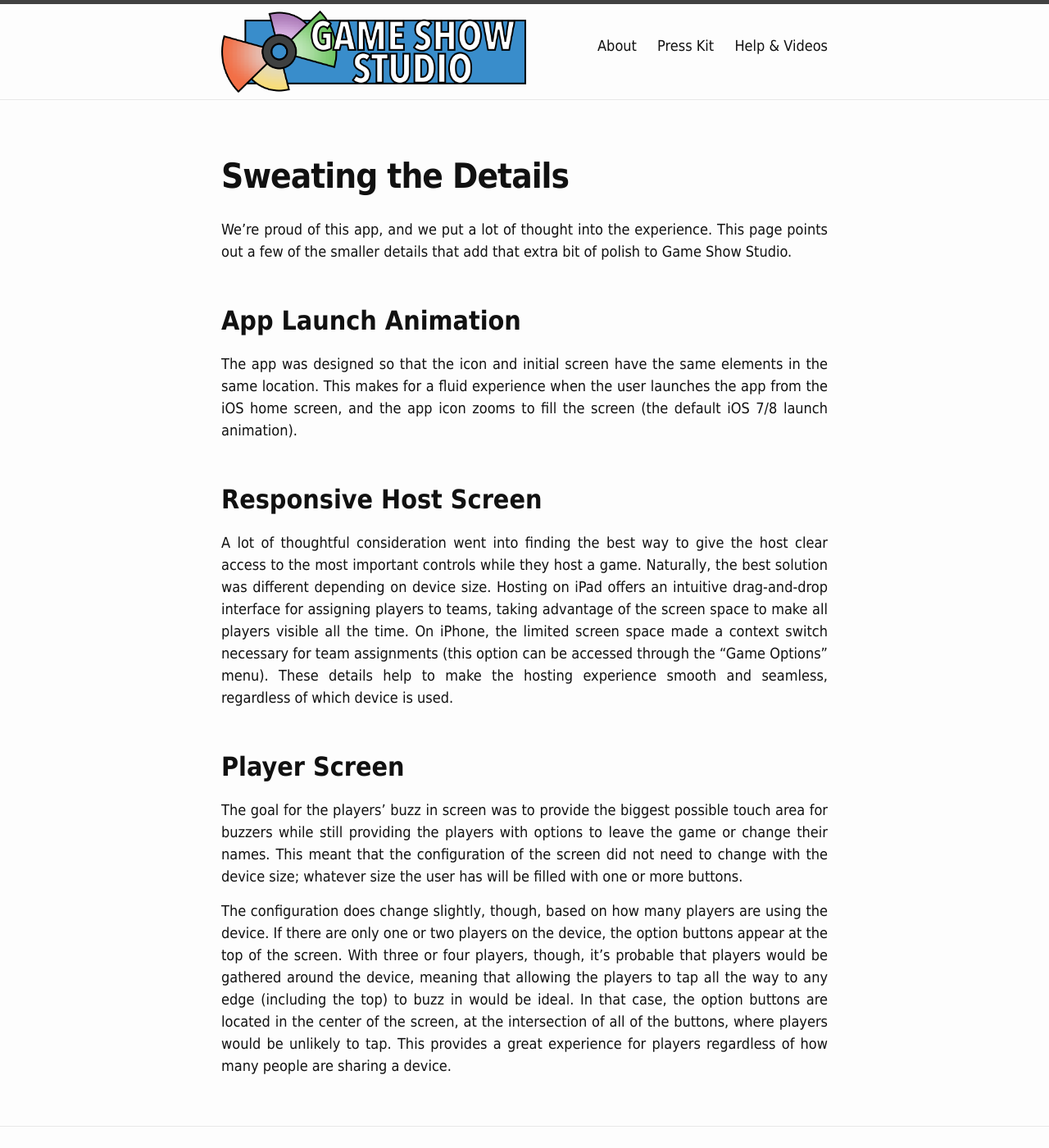
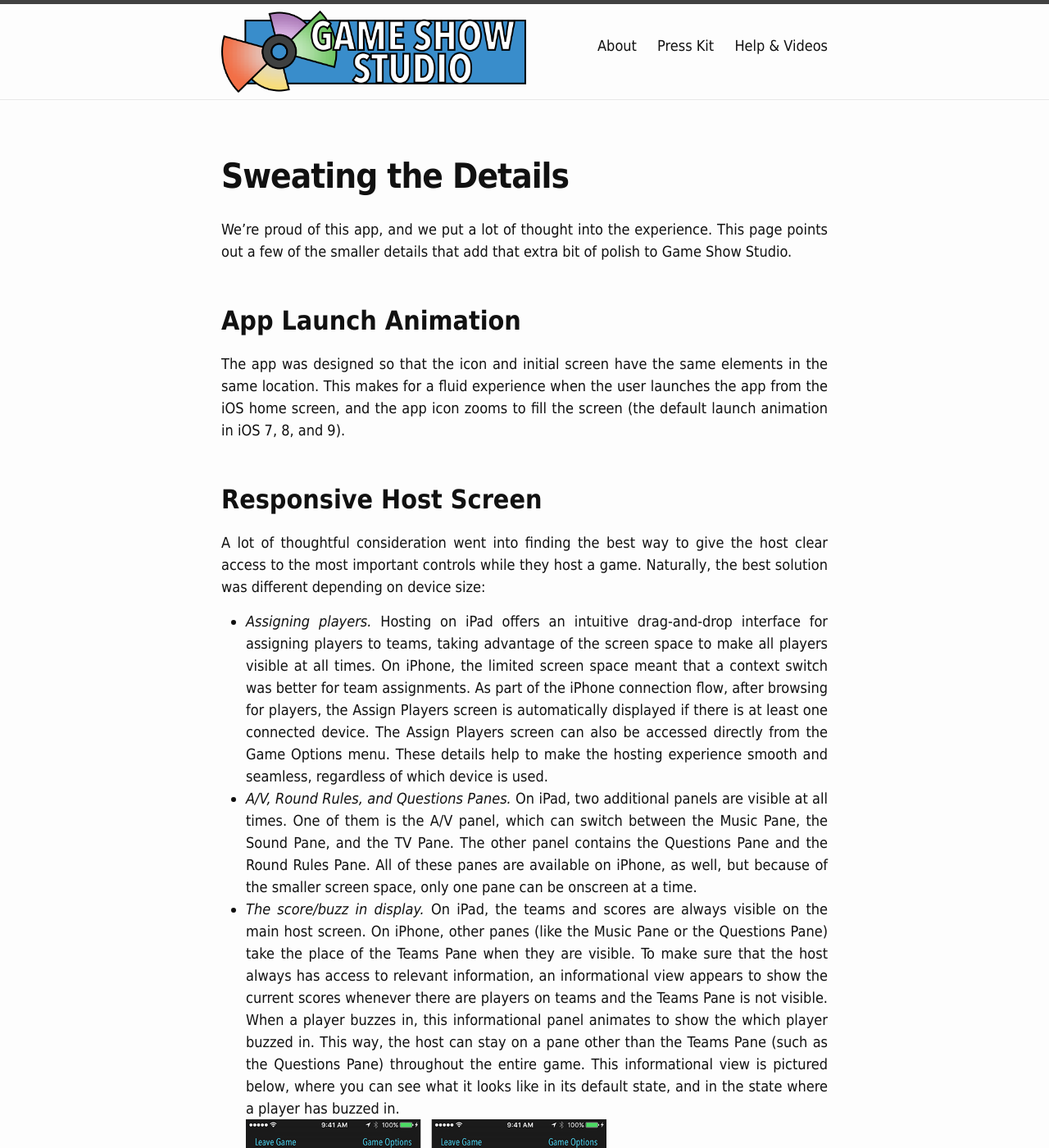
Before and after one commit to gameshowstudio/gameshowstudio.github.io, a Jekyll site: the page built from press/details.md, in a window 1280 px wide and 1400 px high. Shown: the whole window at 82% size. Built offline with Jekyll 4.4.1, drawn with Linux system fonts in a browser that asks for light colours; some of the changed text lies outside the part shown.

Commit message:
Update the press details page for version 2.0.

```diff
--- a/press/details.md
+++ b/press/details.md
@@ -8,14 +8,24 @@ We’re proud of this app, and we put a lot of thought into the experience. This
 
 ## App Launch Animation
 
-The app was designed so that the icon and initial screen have the same elements in the same location. This makes for a fluid experience when the user launches the app from the iOS home screen, and the app icon zooms to fill the screen (the default iOS 7/8 launch animation).
+The app was designed so that the icon and initial screen have the same elements in the same location. This makes for a fluid experience when the user launches the app from the iOS home screen, and the app icon zooms to fill the screen (the default launch animation in iOS 7, 8, and 9).
 
 ## Responsive Host Screen
 
-A lot of thoughtful consideration went into finding the best way to give the host clear access to the most important controls while they host a game. Naturally, the best solution was different depending on device size. Hosting on iPad offers an intuitive drag-and-drop interface for assigning players to teams, taking advantage of the screen space to make all players visible all the time. On iPhone, the limited screen space made a context switch necessary for team assignments (this option can be accessed through the “Game Options” menu). These details help to make the hosting experience smooth and seamless, regardless of which device is used.
+A lot of thoughtful consideration went into finding the best way to give the host clear access to the most important controls while they host a game. Naturally, the best solution was different depending on device size:
+
+* *Assigning players.* Hosting on iPad offers an intuitive drag-and-drop interface for assigning players to teams, taking advantage of the screen space to make all players visible at all times. On iPhone, the limited screen space meant that a context switch was better for team assignments. As part of the iPhone connection flow, after browsing for players, the Assign Players screen is automatically displayed if there is at least one connected device. The Assign Players screen can also be accessed directly from the Game Options menu. These details help to make the hosting experience smooth and seamless, regardless of which device is used.
+* *A/V, Round Rules, and Questions Panes.* On iPad, two additional panels are visible at all times. One of them is the A/V panel, which can switch between the Music Pane, the Sound Pane, and the TV Pane. The other panel contains the Questions Pane and the Round Rules Pane. All of these panes are available on iPhone, as well, but because of the smaller screen space, only one pane can be onscreen at a time.
+* *The score/buzz in display.* On iPad, the teams and scores are always visible on the main host screen. On iPhone, other panes (like the Music Pane or the Questions Pane) take the place of the Teams Pane when they are visible. To make sure that the host always has access to relevant information, an informational view appears to show the current scores whenever there are players on teams and the Teams Pane is not visible. When a player buzzes in, this informational panel animates to show the which player buzzed in. This way, the host can stay on a pane other than the Teams Pane (such as the Questions Pane) throughout the entire game. This informational view is pictured below, where you can see what it looks like in its default state, and in the state where a player has buzzed in.
+<br>
+![score info pane](/images/v2-0-0/score-and-buzz-in-info-pane-both.png){:width="440px"}
+<br><br>
+* *Other smaller details.* There are additional items that behave slightly differently so that the screen space is used in an optimal way. On iPad, the New Game button is on the main host screen, but it's in the Game Options menu on iPhone. The way that writing custom questions works is slightly different across the devices. We took care to create a great experience, both in big ways, and for small details.
 
 ## Player Screen
 
 The goal for the players’ buzz in screen was to provide the biggest possible touch area for buzzers while still providing the players with options to leave the game or change their names. This meant that the configuration of the screen did not need to change with the device size; whatever size the user has will be filled with one or more buttons.
 
 The configuration does change slightly, though, based on how many players are using the device. If there are only one or two players on the device, the option buttons appear at the top of the screen. With three or four players, though, it’s probable that players would be gathered around the device, meaning that allowing the players to tap all the way to any edge (including the top) to buzz in would be ideal. In that case, the option buttons are located in the center of the screen, at the intersection of all of the buttons, where players would be unlikely to tap. This provides a great experience for players regardless of how many people are sharing a device.
+
+![buzz in screen examples with one through four players](/images/v2-0-0/buzz-in-responsive.png)
```
